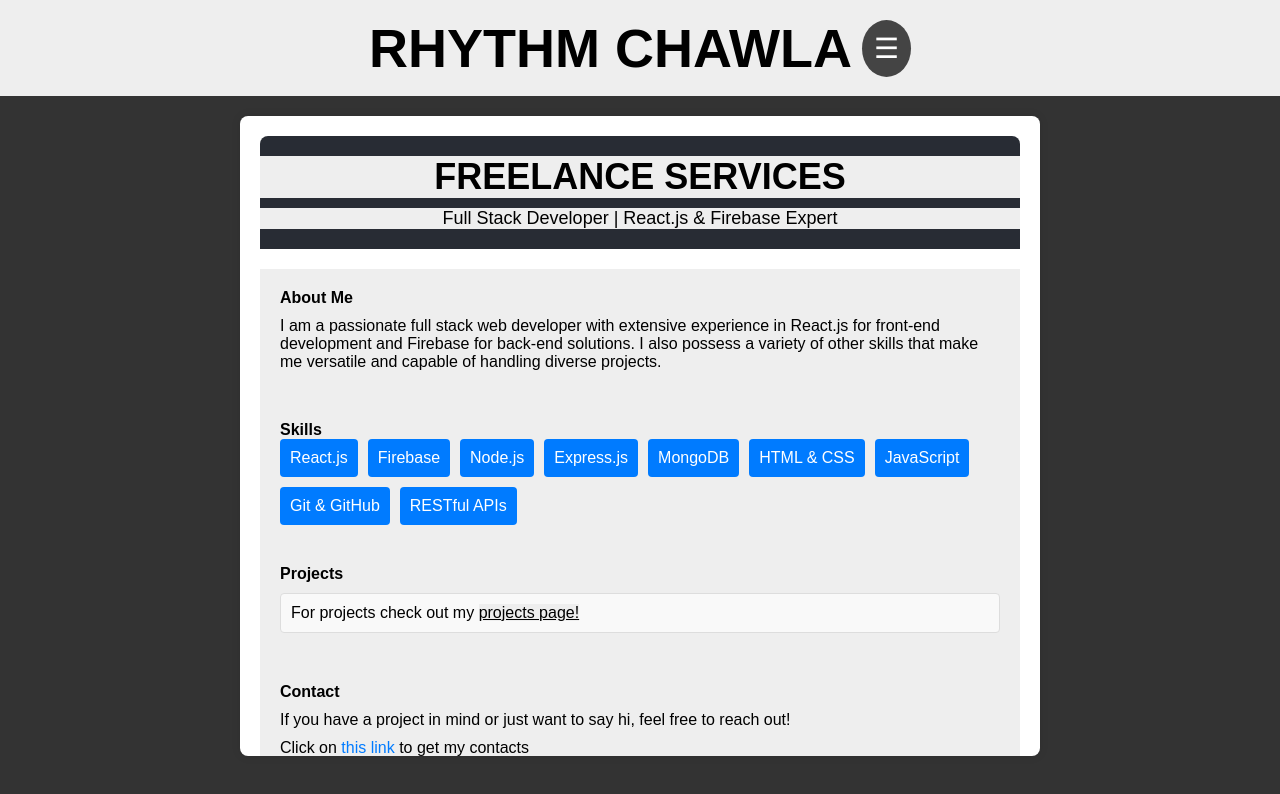
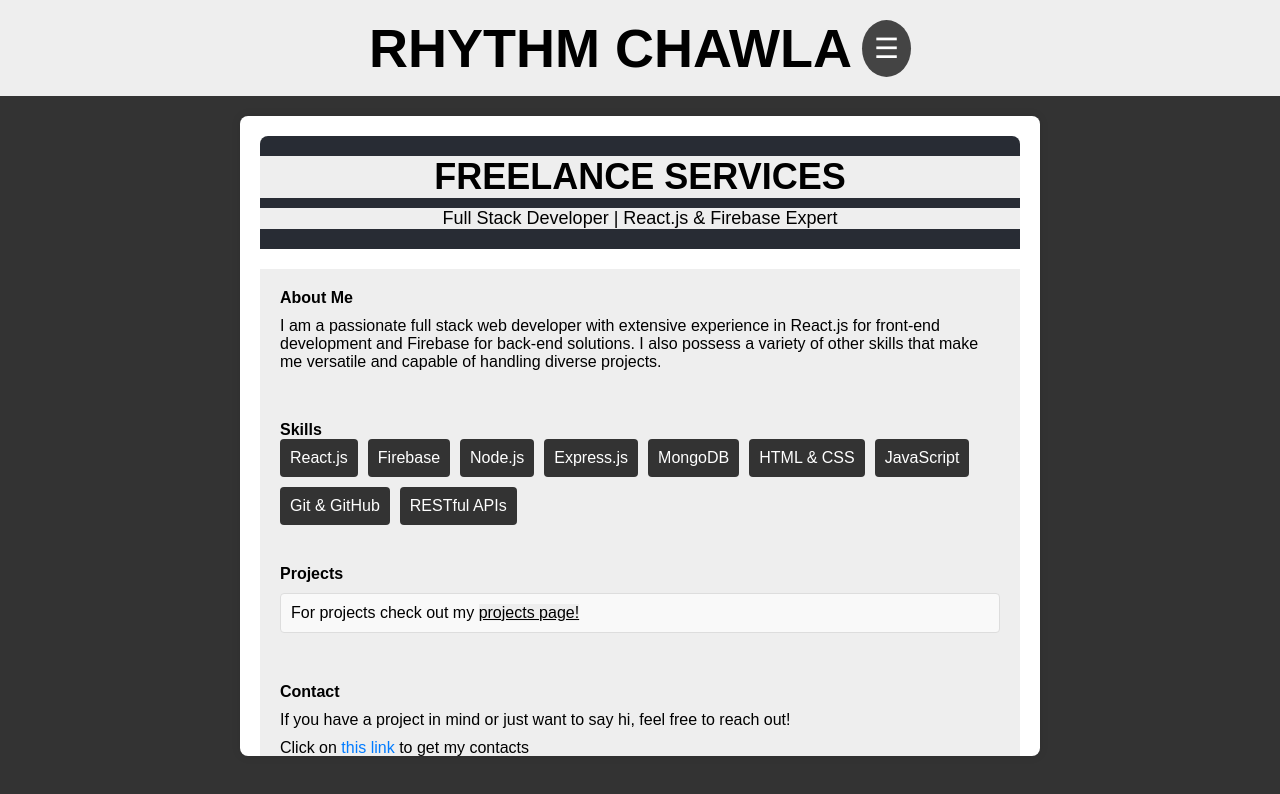
Before and after one commit to RhyChaw/portfolio, a React (Vite) app: page /freelance in a window 1280 px wide. Shown: the top 794 px of the page. Built offline with nearby package versions, Linux system fonts and the light colour scheme.

Commit message:
fixed stuff for deployment

```diff
--- a/src/App.css
+++ b/src/App.css
@@ -8,3 +8,8 @@
   background-color: #eee;
   color: #000;
 }
+
+button {
+  background-color: #333;
+
+}
--- a/src/styling/freelance.css
+++ b/src/styling/freelance.css
@@ -42,7 +42,7 @@
   }
 
   .skill-item {
-    background-color: #007bff;
+    background-color: #333;
     color: #ffffff;
     padding: 10px;
     border-radius: 4px;
--- a/src/styling/projects.css
+++ b/src/styling/projects.css
@@ -73,7 +73,7 @@ body {
     display: inline-block;
     margin-top: 10px;
     padding: 10px 15px;
-    background-color: #007bff;
+    background-color: #333;
     color: #ffffff;
     text-decoration: none;
     border-radius: 5px;
--- a/vite.config.js
+++ b/vite.config.js
@@ -4,6 +4,5 @@ import react from '@vitejs/plugin-react'
 // https://vitejs.dev/config/
 export default defineConfig({
   plugins: [react()],
-  base: "/vite-react-deploy/",
-
+  base: '/portfolio/',
 })
```
Also changed, not shown: 2 other files (tests, documents, lock files or other folders).
